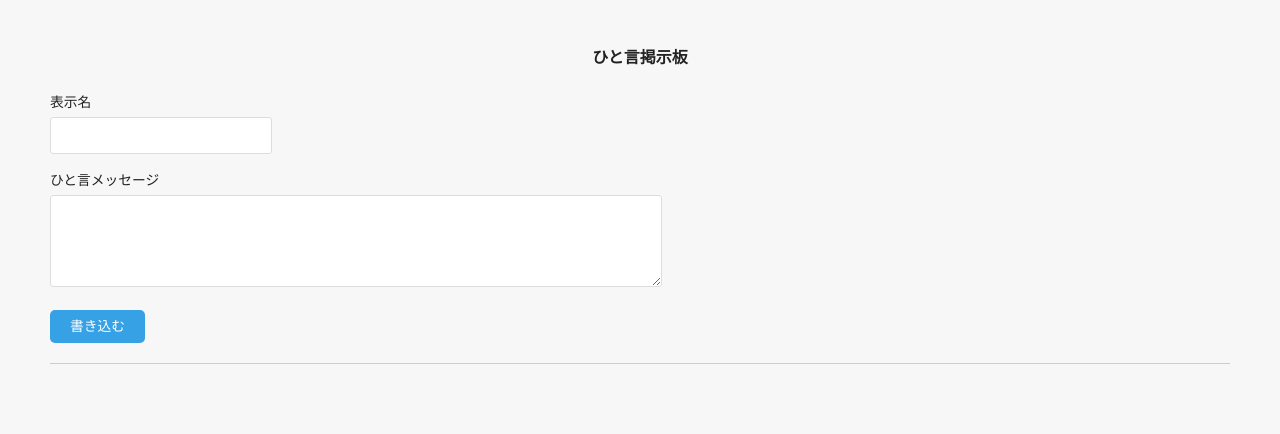
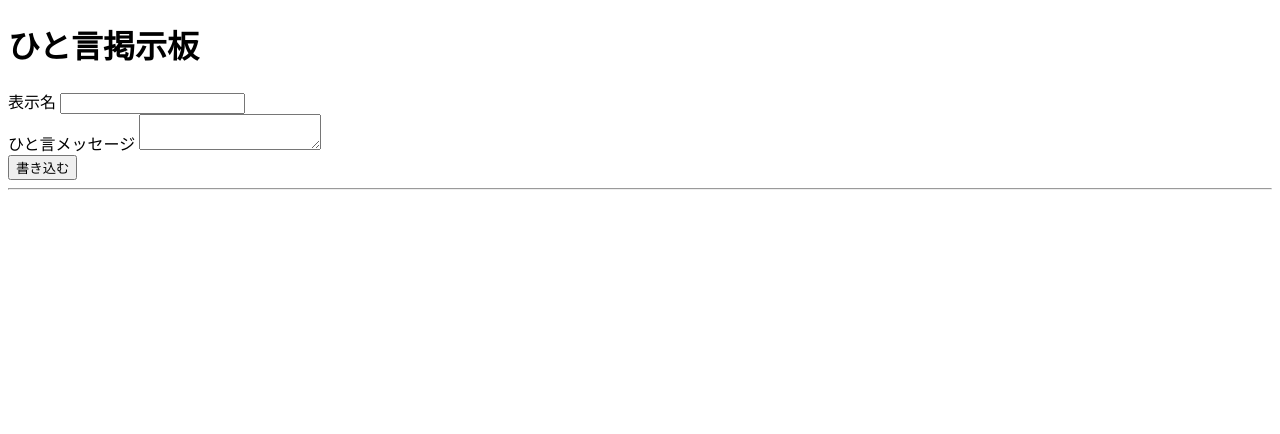
Before and after one commit to Hacker-Davidson/BBS, a PHP site: page / in a window 1280 px wide. Shown: the top 434 px of the page. Run offline with PHP 8.4, Linux system fonts and the light colour scheme.

Commit message:
Add files via upload

```diff
--- a/index.php
+++ b/index.php
@@ -1,276 +1,61 @@
+<?php
+
+//メッセージを保存するファイルのパス設定
+define('FILENAME','./message.txt');
+
+//タイムゾーン設定
+date_default_timezone_set('Asia/Tokyo');
+
+//変数の初期化
+$current_date = null;
+$data = null;
+$file_handle = null;
+$split_data = null;
+$message = array();
+$message_array = array();
+
+if ( !empty($_POST['btn_submit']) ){
+    if($file_handle = fopen(FILENAME,"a")){
+
+        //書き込み日時の取得
+        $current_date = date("Y-m-d H:i:s");
+
+        //書き込むデータの作成
+        $data = "'".$_POST['view_name']."','".$_POST['message']."','".$current_date."'\n";
+
+        //書き込み
+        fwrite($file_handle, $data);
+
+        //ファイルを閉じる
+        fclose($file_handle);
+    }
+
+
+}
+
+if( $file_handle = fopen( FILENAME,'r') ) {
+    while( $data = fgets($file_handle) ){
+        $split_data = preg_split( '/\'/', $data);
+
+        $message = array(
+            'view_name' => $split_data[1],
+            'message' => $split_data[3],
+            'post_date' => $split_data[5]
+        );
+        array_unshift( $message_array, $message);
+    }
+
+    // ファイルを閉じる
+    fclose( $file_handle);
+}
+
+?>
 <!DOCTYPE html>
 <html lang="ja">
 <head>
 <meta charset="utf-8">
 <title>ひと言掲示板</title>
-<style>
 
-/*------------------------------
-
- Reset Style
-
-------------------------------*/
-html, body, div, span, object, iframe,
-h1, h2, h3, h4, h5, h6, p, blockquote, pre,
-abbr, address, cite, code,
-del, dfn, em, img, ins, kbd, q, samp,
-small, strong, sub, sup, var,
-b, i,
-dl, dt, dd, ol, ul, li,
-fieldset, form, label, legend,
-table, caption, tbody, tfoot, thead, tr, th, td,
-article, aside, canvas, details, figcaption, figure,
-footer, header, hgroup, menu, nav, section, summary,
-time, mark, audio, video {
-    margin:0;
-    padding:0;
-    border:0;
-    outline:0;
-    font-size:100%;
-    vertical-align:baseline;
-    background:transparent;
-}
-
-body {
-    line-height:1;
-}
-
-article,aside,details,figcaption,figure,
-footer,header,hgroup,menu,nav,section {
-    display:block;
-}
-
-nav ul {
-    list-style:none;
-}
-
-blockquote, q {
-    quotes:none;
-}
-
-blockquote:before, blockquote:after,
-q:before, q:after {
-    content:'';
-    content:none;
-}
-
-a {
-    margin:0;
-    padding:0;
-    font-size:100%;
-    vertical-align:baseline;
-    background:transparent;
-}
-
-/* change colours to suit your needs */
-ins {
-    background-color:#ff9;
-    color:#000;
-    text-decoration:none;
-}
-
-/* change colours to suit your needs */
-mark {
-    background-color:#ff9;
-    color:#000;
-    font-style:italic;
-    font-weight:bold;
-}
-
-del {
-    text-decoration: line-through;
-}
-
-abbr[title], dfn[title] {
-    border-bottom:1px dotted;
-    cursor:help;
-}
-
-table {
-    border-collapse:collapse;
-    border-spacing:0;
-}
-
-hr {
-    display:block;
-    height:1px;
-    border:0;
-    border-top:1px solid #cccccc;
-    margin:1em 0;
-    padding:0;
-}
-
-input, select {
-    vertical-align:middle;
-}
-
-/*------------------------------
-
-Common Style
-
-------------------------------*/
-body {
-	padding: 50px;
-	font-size: 100%;
-	font-family:'ヒラギノ角ゴ Pro W3','Hiragino Kaku Gothic Pro','メイリオ',Meiryo,'ＭＳ Ｐゴシック',sans-serif;
-	color: #222;
-	background: #f7f7f7;
-}
-
-a {
-    color: #007edf;
-    text-decoration: none;
-}
-
-a:hover {
-    text-decoration: underline;
-}
-
-h1 {
-	margin-bottom: 30px;
-    font-size: 100%;
-    color: #222;
-    text-align: center;
-}
-
-
-/*-----------------------------------
-入力エリア
------------------------------------*/
-
-label {
-    display: block;
-    margin-bottom: 7px;
-    font-size: 86%;
-}
-
-input[type="text"],
-textarea {
-	margin-bottom: 20px;
-	padding: 10px;
-	font-size: 86%;
-    border: 1px solid #ddd;
-    border-radius: 3px;
-    background: #fff;
-}
-
-input[type="text"] {
-	width: 200px;
-}
-textarea {
-	width: 50%;
-	max-width: 50%;
-	height: 70px;
-}
-input[type="submit"] {
-	appearance: none;
-    -webkit-appearance: none;
-    padding: 10px 20px;
-    color: #fff;
-    font-size: 86%;
-    line-height: 1.0em;
-    cursor: pointer;
-    border: none;
-    border-radius: 5px;
-    background-color: #37a1e5;
-}
-input[type=submit]:hover,
-button:hover {
-    background-color: #2392d8;
-}
-
-hr {
-	margin: 20px 0;
-	padding: 0;
-}
-
-.success_message {
-    margin-bottom: 20px;
-    padding: 10px;
-    color: #48b400;
-    border-radius: 10px;
-    border: 1px solid #4dc100;
-}
-
-.error_message {
-    margin-bottom: 20px;
-    padding: 10px;
-    color: #ef072d;
-    list-style-type: none;
-    border-radius: 10px;
-    border: 1px solid #ff5f79;
-}
-
-.success_message,
-.error_message li {
-    font-size: 86%;
-    line-height: 1.6em;
-}
-
-
-/*-----------------------------------
-掲示板エリア
------------------------------------*/
-
-article {
-	margin-top: 20px;
-	padding: 20px;
-	border-radius: 10px;
-	background: #fff;
-}
-article.reply {
-    position: relative;
-    margin-top: 15px;
-    margin-left: 30px;
-}
-article.reply::before {
-    position: absolute;
-    top: -10px;
-    left: 20px;
-    display: block;
-    content: "";
-    border-top: none;
-    border-left: 7px solid #f7f7f7;
-    border-right: 7px solid #f7f7f7;
-    border-bottom: 10px solid #fff;
-}
-	.info {
-		margin-bottom: 10px;
-	}
-	.info h2 {
-		display: inline-block;
-		margin-right: 10px;
-		color: #222;
-		line-height: 1.6em;
-		font-size: 86%;
-	}
-	.info time {
-		color: #999;
-		line-height: 1.6em;
-		font-size: 72%;
-	}
-    article p {
-        color: #555;
-        font-size: 86%;
-        line-height: 1.6em;
-    }
-
-@media only screen and (max-width: 1000px) {
-
-    body {
-        padding: 30px 5%;
-    }
-
-    input[type="text"] {
-        width: 100%;
-    }
-    textarea {
-        width: 100%;
-        max-width: 100%;
-        height: 70px;
-    }
-}
-</style>
 </head>
 <body>
 <h1>ひと言掲示板</h1>
```
